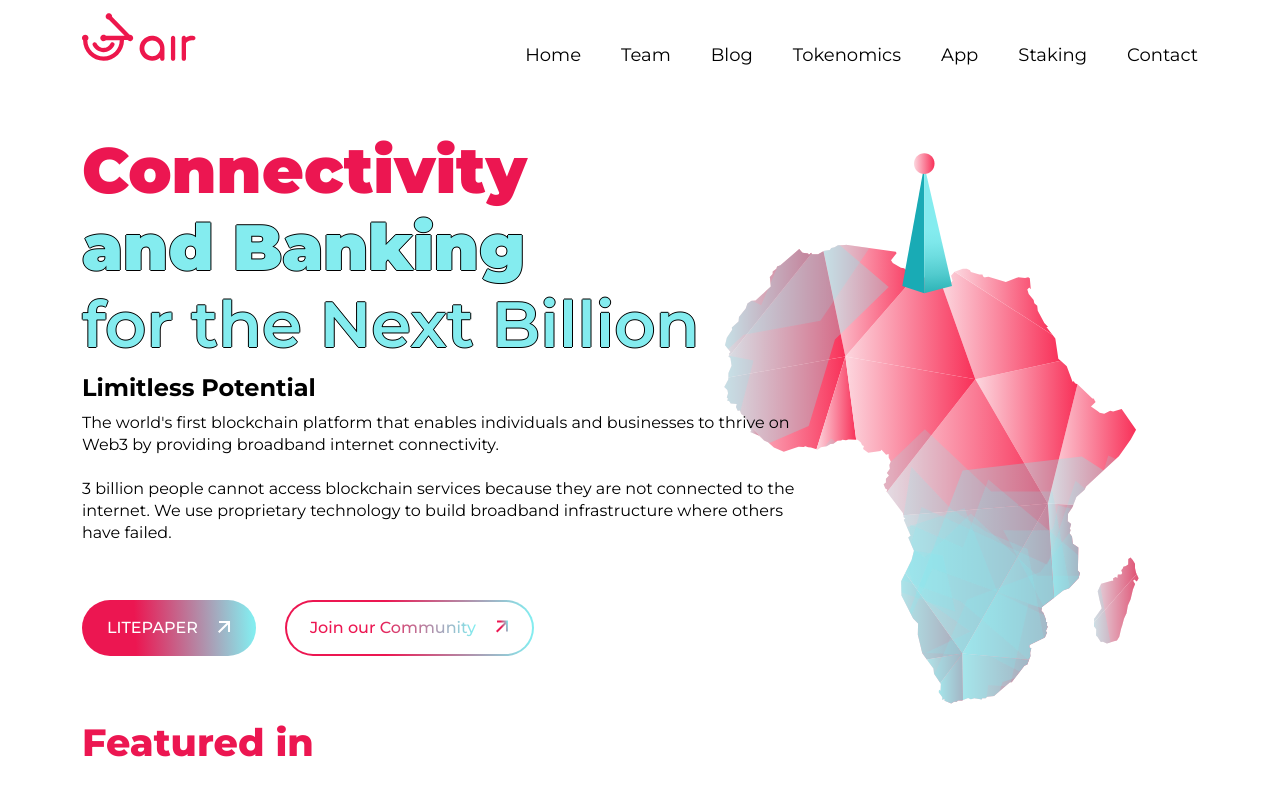
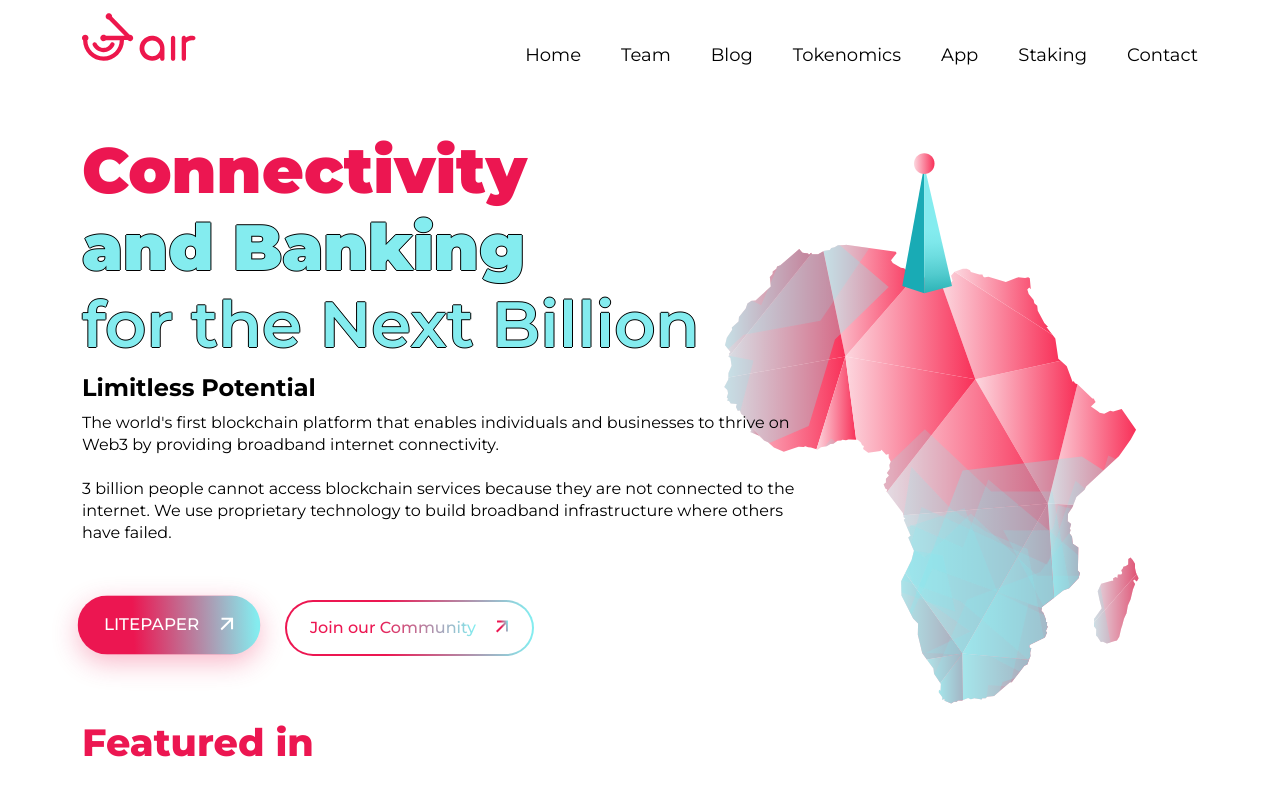
Before and after one commit to Sabir184/3air, a React (Create React App) app in the folder my-app/: page / in a window 1280 px wide. In both pictures the pointer is over the button "LITEPAPER". Shown: the top 800 px of the page. Built offline with nearby package versions, Linux system fonts and the light colour scheme.

Commit message:
added animation to hero btns

```diff
--- a/my-app/src/components/HeroSection/Hero.scss
+++ b/my-app/src/components/HeroSection/Hero.scss
@@ -80,7 +80,12 @@
 .litepaper {
   margin-right: 30px !important;
   background: linear-gradient(267.18deg, #84ecef 2.35%, #ec1651 69.32%);
-  transition: 180ms all ease-in;
+
+  transition: transform 0.4s cubic-bezier(0.1, 0.7, 0.1, 1), box-shadow 0.25s;
+  &:hover {
+    transform: translateY(-3px) scale(1.05);
+    box-shadow: 0px 8px 25px 0px rgba(236, 22, 81, 0.3);
+  }
 }
 .litepaper img {
   margin-left: 20px;
@@ -96,6 +101,10 @@
   border-radius: 50px;
   display: flex;
   flex-direction: row;
+  transition: transform 0.4s cubic-bezier(0.1, 0.7, 0.1, 1), box-shadow 0.25s;
+  &:hover {
+    transform: translateY(-3px) scale(1.05);
+  }
 }
 .main-join span {
   background: linear-gradient(269.14deg, #84ecef 1.14%, #ec1651 59.79%);
```
